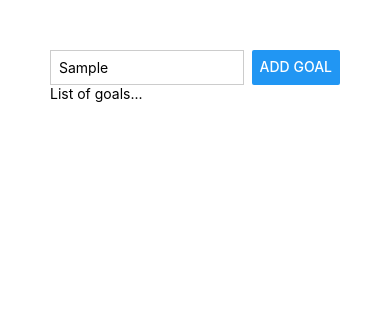
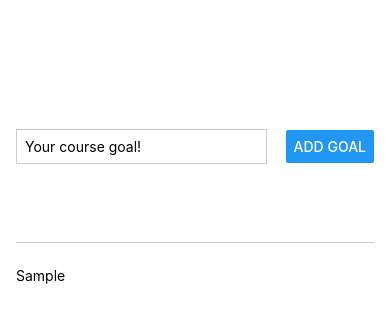
Before and after one commit to mathiuskormasela12/learning-react-native-basic-from-udemy, a React Native app: screen / in a window 390 px wide. Both pictures are taken after typing "Sample" into the empty fields and a click on the button "ADD GOAL". Shown: the top 320 px of the page. Built offline with nearby package versions, Linux system fonts and the light colour scheme.

Commit message:
improving layout and event handler

```diff
--- a/App.tsx
+++ b/App.tsx
@@ -1,15 +1,27 @@
-import React from "react";
+import React, { useState } from "react";
 import { View, Text, Button, TextInput, StyleSheet } from "react-native";
 
 const App: React.FC = () => {
+  const [enteredGoalText, setEnteredGoalText] = useState<string>('');
+  const [courseGoal, setCourseGoal] = useState<String[]>([]);
+
+  const handleEnteredGoalText = (enteredText: string): void => setEnteredGoalText(enteredText);
+
+  const handleAddGoal = (): void => {
+    setCourseGoal(currentCourseGoal => [...currentCourseGoal, enteredGoalText])
+    setEnteredGoalText('');
+  };
+
   return (
     <View style={styles.appContainer}>
       <View style={styles.inputContainer}>
-        <TextInput style={styles.textInput} placeholder="Your course goal!" />
-        <Button title="Add Goal" />
+        <TextInput style={styles.textInput} placeholder="Your course goal!" value={enteredGoalText} onChangeText={handleEnteredGoalText} />
+        <Button title="Add Goal" onPress={handleAddGoal} />
       </View>
-      <View>
-        <Text>List of goals...</Text>
+      <View style={styles.goalContainer}>
+        {courseGoal.map((goal) => (
+          <Text key={goal.toString()}>{goal}</Text>
+        ))}
       </View>
     </View>
   );
@@ -19,17 +31,27 @@ export default App;
 
 const styles = StyleSheet.create({
   appContainer: {
-    padding: 50
+    paddingTop: 50,
+    paddingHorizontal: 16,
+    flex: 1
   },
   inputContainer: {
     flexDirection: 'row',
-    justifyContent: 'space-between'
+    justifyContent: 'space-between',
+    alignItems: 'center',
+    flex: 1,
+    borderBottomWidth: 1,
+    borderBottomColor: '#ccc',
+    marginBottom: 24
   },
   textInput: {
     borderWidth: 1,
     borderColor: '#ccc',
-    width: '80%',
+    width: '70%',
     marginRight: 8,
-    padding: 8
+    padding: 8,
+  },
+  goalContainer: {
+    flex: 3
   }
 });
```
